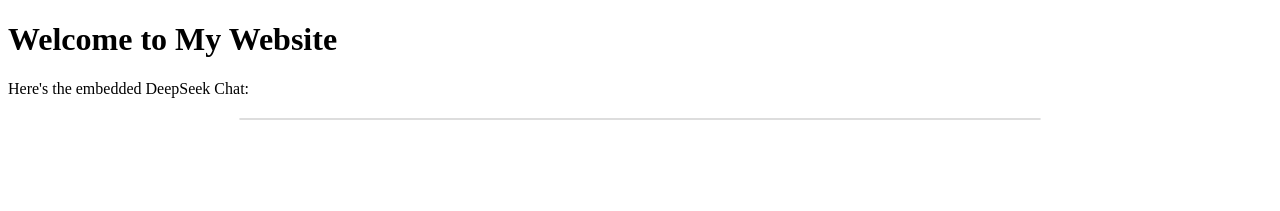
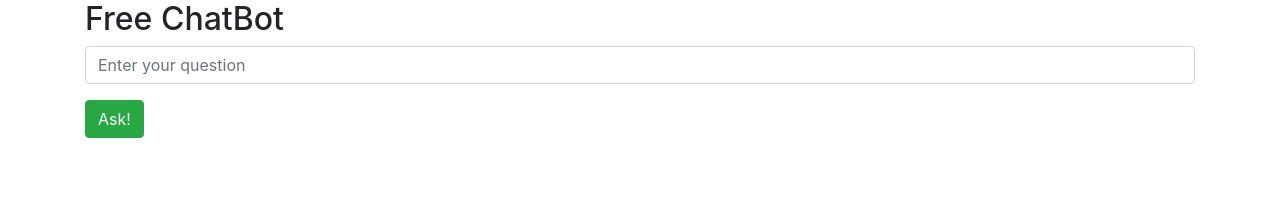
Before and after one commit to wgm256/PTTPwebsite, a plain HTML site: page website.html in a window 1280 px wide. Drawn offline with nearby package versions, Linux system fonts and the light colour scheme.

Commit message:
Add files via upload

```diff
--- a/website.html
+++ b/website.html
@@ -1,28 +1,82 @@
 <!DOCTYPE html>
 <html lang="en">
 	<head>
-    <meta charset="UTF-8">
-    <meta name="viewport" content="width=device-width, initial-scale=1.0">
-    <title>DeepSeek Chat Embed</title>
+		<meta charset="UTF-8" />
+		<meta name="viewport" content="width=device-width, initial-scale=1.0" />
+		<title>WSP ChatBot</title>
+		<link
+			rel="stylesheet"
+			href="https://cdnjs.cloudflare.com/ajax/libs/twitter-bootstrap/4.3.1/css/bootstrap.min.css" />
+		<script src="https://cdn.jsdelivr.net/npm/marked/marked.min.js"></script>
 		<style>
-        #deepseek-container {
-            width: 100%;
-            max-width: 800px;
-            margin: 20px auto;
-            border: 1px solid #ddd;
-            border-radius: 8px;
-            overflow: hidden;
+			#response {
+				margin-top: 20px;
+				padding: 10px;
+				min-height: 50px;
+			}
+			#response h3 {
+				color: #333;
+				font-size: 1.2em;
+			}
+			#response strong {
+				color: #d9534f;
+			}
+			#response ul {
+				padding-left: 20px;
+			}
+			#response li {
+				margin-bottom: 5px;
 			}
 		</style>
 	</head>
 	<body>
-    <h1>Welcome to My Website</h1>
-    <p>Here's the embedded DeepSeek Chat:</p>
-
-    <!-- Container where DeepSeek Chat will be embedded -->
-    <div id="deepseek-container"></div>
-
-    <!-- Link to external JavaScript file -->
-    <script src="deepseek-embed.js"></script>
+		<div class="container">
+			<h2>Free ChatBot</h2>
+			<div class="form-group">
+				<input
+					type="text"
+					class="form-control"
+					id="userInput"
+					placeholder="Enter your question" />
+			</div>
+			<button class="btn btn-success" onclick="sendMessage()">Ask!</button>
+			<div id="response"></div>
+		</div>
+		<script>
+			async function sendMessage() {
+				const input = document.getElementById('userInput').value;
+				const responseDiv = document.getElementById('response');
+				if (!input) {
+					responseDiv.innerHTML = 'Please enter a message.';
+					return;
+				}
+				responseDiv.innerHTML = 'Loading...';
+				try {
+					const response = await fetch(
+						'https://openrouter.ai/api/v1/chat/completions',
+						{
+							method: 'POST',
+							headers: {
+								Authorization: 'Bearer <API Key from Open Router>',
+								'HTTP-Referer': 'https://www.sitename.com',
+								'X-Title': 'SiteName',
+								'Content-Type': 'application/json',
+							},
+							body: JSON.stringify({
+								model: 'deepseek/deepseek-r1:free',
+								messages: [{ role: 'user', content: input }],
+							}),
+						},
+					);
+					const data = await response.json();
+					console.log(data);
+					const markdownText =
+						data.choices?.[0]?.message?.content || 'No response received.';
+					responseDiv.innerHTML = marked.parse(markdownText);
+				} catch (error) {
+					responseDiv.innerHTML = 'Error: ' + error.message;
+				}
+			}
+		</script>
 	</body>
 </html>
```
Lines whose indentation alone changed are shown as unchanged.
